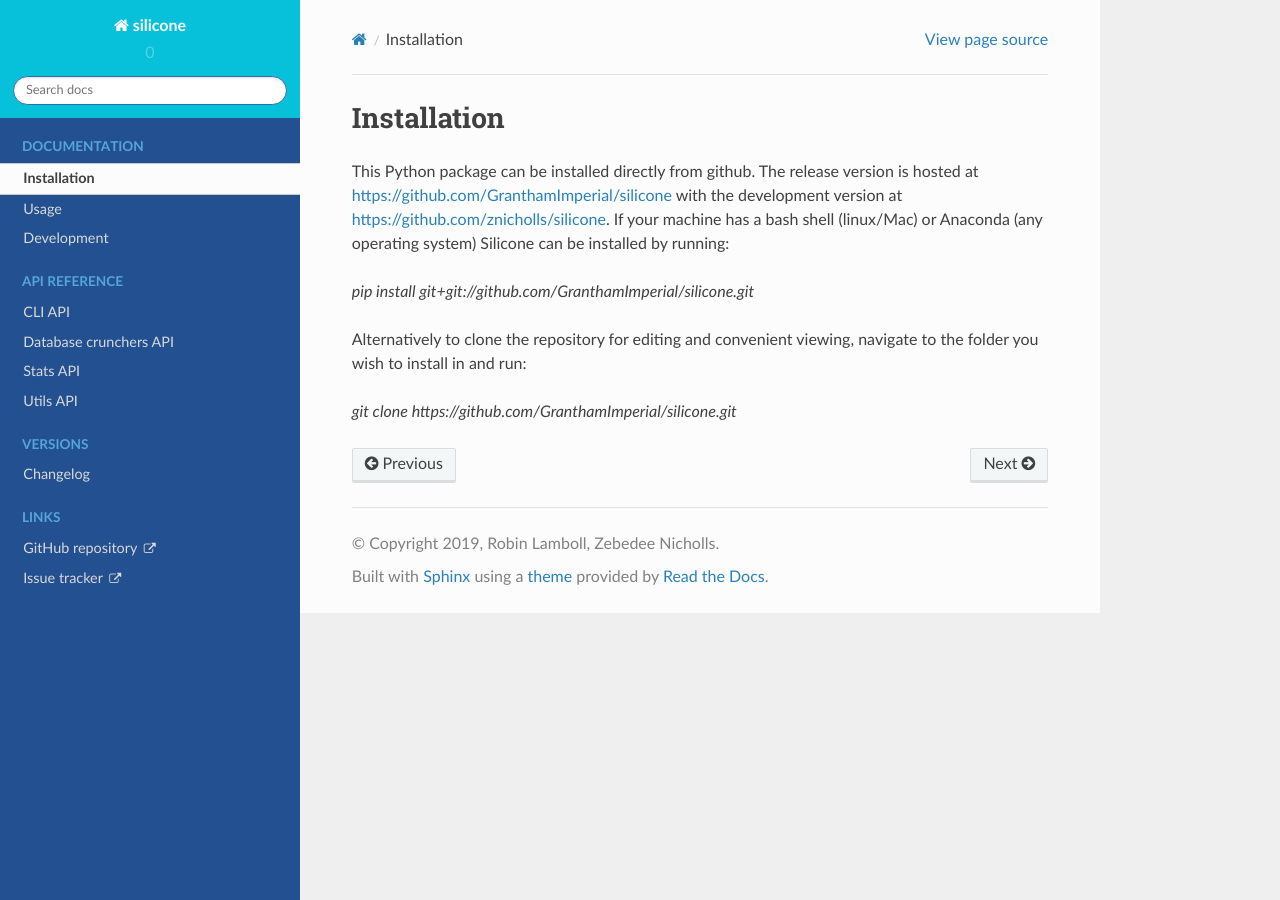
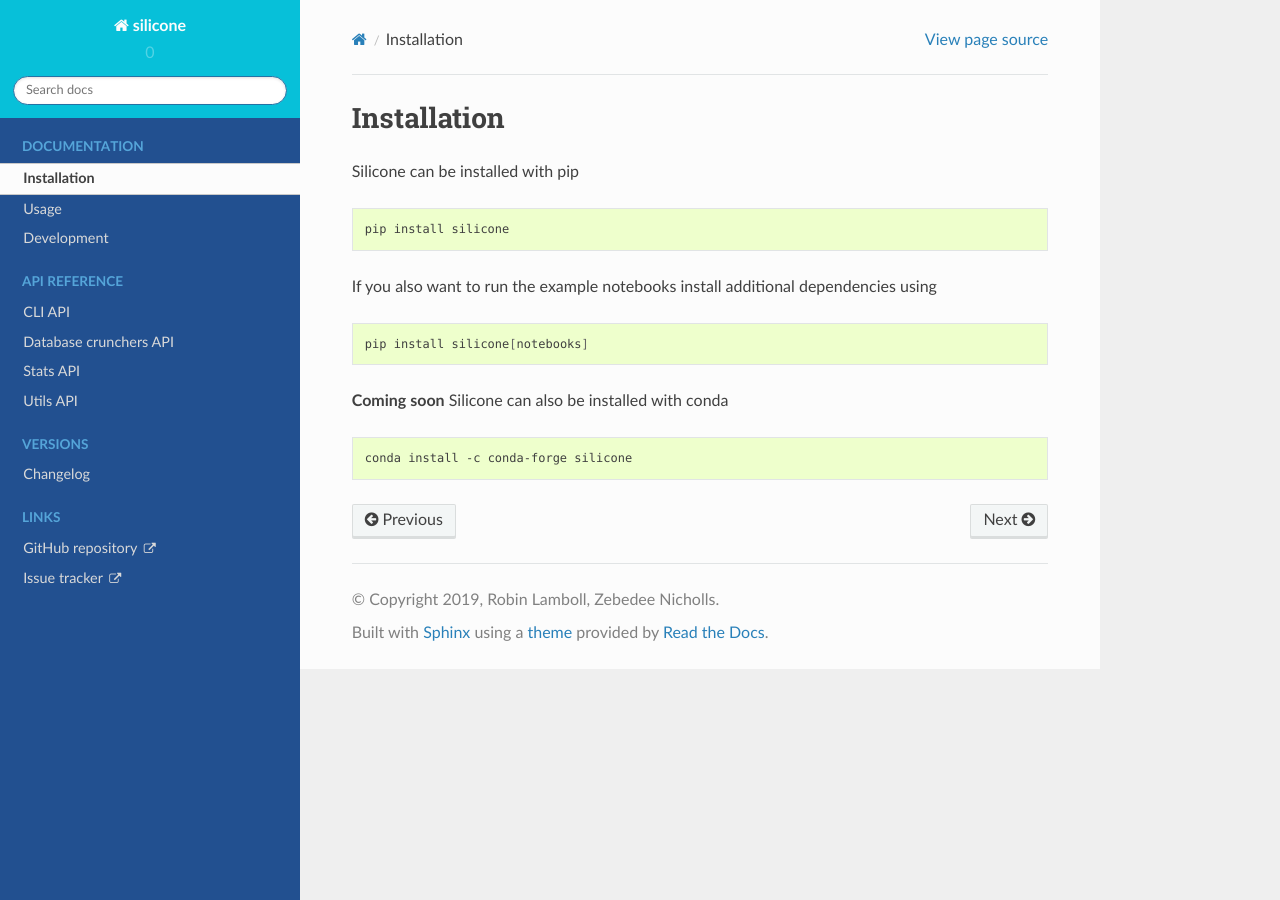
Before and after one commit to GranthamImperial/silicone, a Sphinx documentation site: the page built from docs/source/installation.rst, in a window 1280 px wide. Built offline with Sphinx 7.4.7 and the Read the Docs theme 2.0.0, drawn with Linux system fonts in a browser that asks for light colours.

Commit message:
Update docs

```diff
--- a/README.rst
+++ b/README.rst
@@ -50,18 +50,24 @@ Silicone is free software under a BSD 3-Clause License, see
 Installation
 ------------
 
-This Python package can be installed directly from github. The release version is hosted at
-https://github.com/GranthamImperial/silicone
-with the development version at https://github.com/znicholls/silicone.
-If your machine has a bash shell (linux/Mac) or Anaconda (any operating system)
-Silicone can be installed by running:
+Silicone can be installed with pip
 
-`pip install git+git://github.com/GranthamImperial/silicone.git`
+.. code:: bash
 
-Alternatively to clone the repository for editing and convenient viewing,
-navigate to the folder you wish to install in and run:
+    pip install silicone
 
-`git clone https://github.com/GranthamImperial/silicone.git`
+If you also want to run the example notebooks install additional
+dependencies using
+
+.. code:: bash
+
+    pip install silicone[notebooks]
+
+**Coming soon** Silicone can also be installed with conda
+
+.. code:: bash
+
+    conda install -c conda-forge silicone
 
 .. sec-end-installation
 
--- a/docs/source/development.rst
+++ b/docs/source/development.rst
@@ -147,7 +147,7 @@ First step
 ~~~~~~~~~~
 
 #. Test installation with dependencies ``make test-install``
-#. Update ``CHANGELOG.rst``:
+#. Update ``CHANGELOG.rst``
 
     - add a header for the new version between ``master`` and the latest bullet point
     - this should leave the section underneath the master header empty
```
Also changed, not shown: 2 other files.
